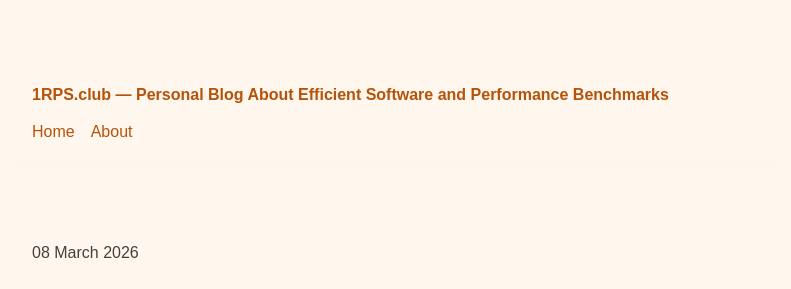
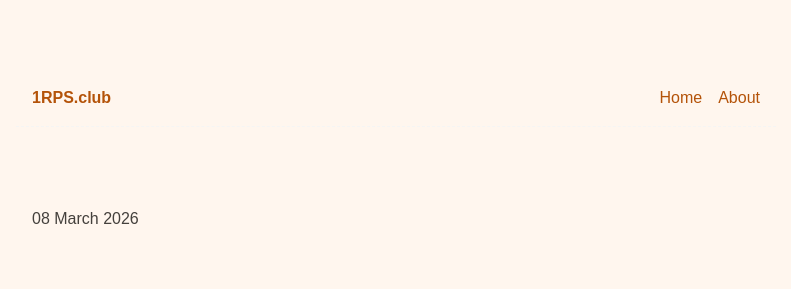
Before and after one commit to gwer/1rps-club, an Eleventy site: page content/blog/pdf-generators-benchmark-comparison/_benchmark/test-endpoints.html in a window 1280 px wide. Shown: the top 289 px of the page, without its empty margins (244-1035 px from the left). Built offline with nearby package versions, Linux system fonts and the light colour scheme; Eleventy itself is replaced by a stand-in of ours; some packages are replaced by stand-ins of ours; files that its build step writes are made by us from their sources; what @zachleat/heading-anchors, zod-validation-error would draw is missing.

Commit message:
Update layout

```diff
--- a/_data/metadata.js
+++ b/_data/metadata.js
@@ -1,4 +1,5 @@
 export default {
+	name: '1RPS.club',
 	title:
 		'1RPS.club — Personal Blog About Efficient Software and Performance Benchmarks',
 	url: 'https://1rps.club/',
--- a/_includes/layouts/base.njk
+++ b/_includes/layouts/base.njk
@@ -53,7 +53,7 @@
 		<a href="#main" id="skip-link" class="visually-hidden">Skip to main content</a>
 
 		<header>
-			<a href="/" class="home-link">{{ metadata.title }}</a>
+			<a href="/" class="home-link">{{ metadata.name }}</a>
 
 			{#- Read more about `eleventy-navigation` at https://www.11ty.dev/docs/plugins/navigation/ #}
 			<nav>
```
